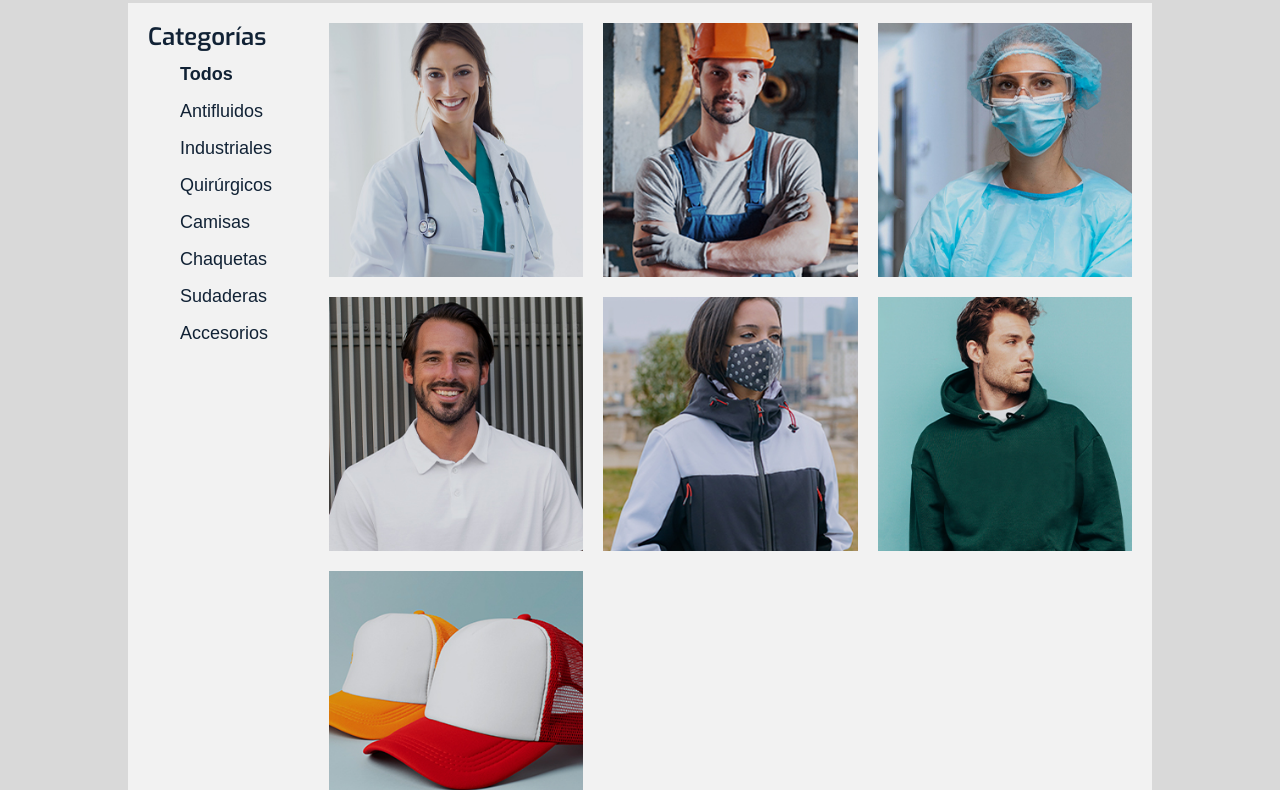
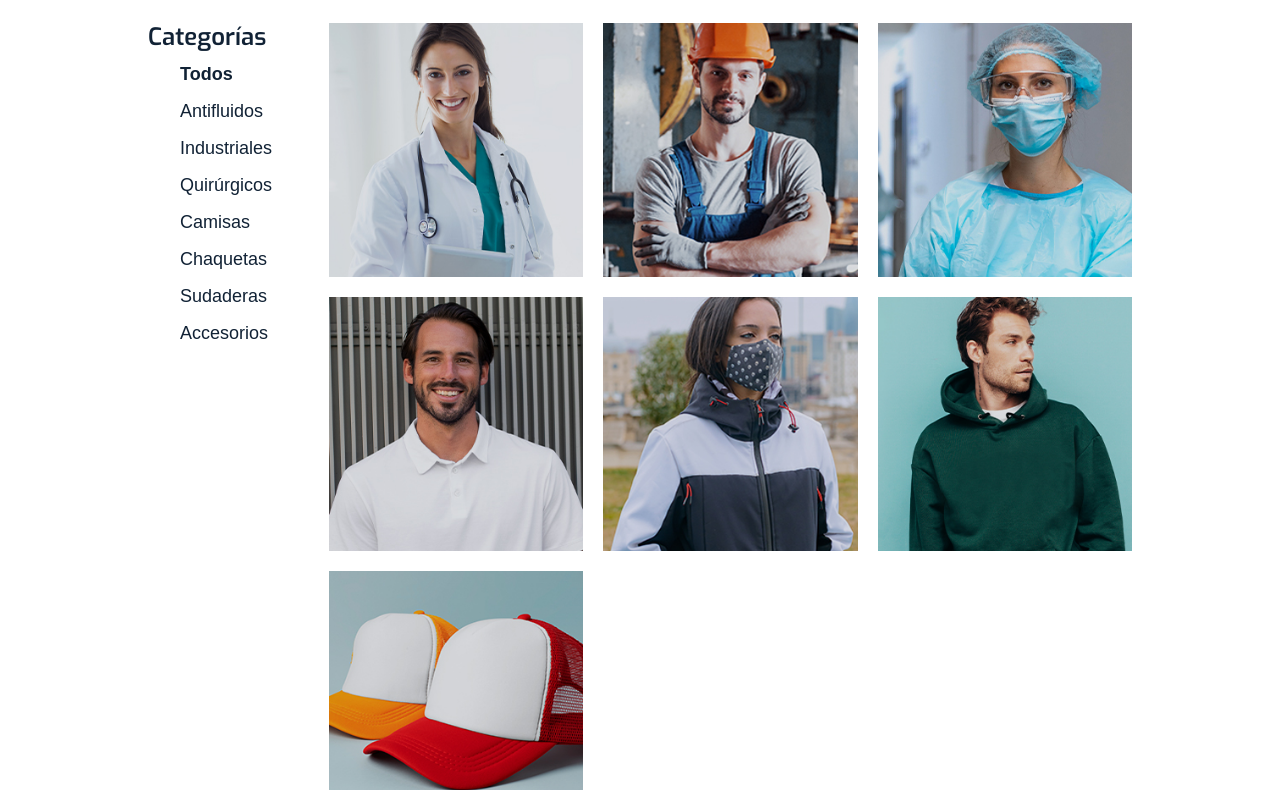
Before and after one commit to yasb123/Entrega_Yeisson_Sanchez, a plain HTML site: page pages/productos.html in a window 1280 px wide. Shown: the part 292-1082 px from the top of the page. Drawn offline with nearby package versions, Linux system fonts and the light colour scheme; a web font is replaced by a local one.

Commit message:
css modificado

```diff
--- a/css/style.css
+++ b/css/style.css
@@ -402,7 +402,7 @@ input[type="submit"]:hover {
 */
 
 .all-content {
-  background-color: #D9D9D9;
+  background-color: white;
   width: 100%;
 }
 
@@ -415,7 +415,7 @@ margin: 20px 0;
 }
 
 .seg-content {
-background-color: #F2F2F2;
+background-color: white;
 width: 80%;
 margin: 0 auto;
 display: flex;
```
